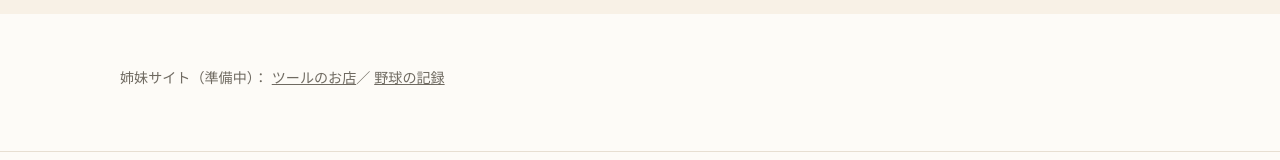
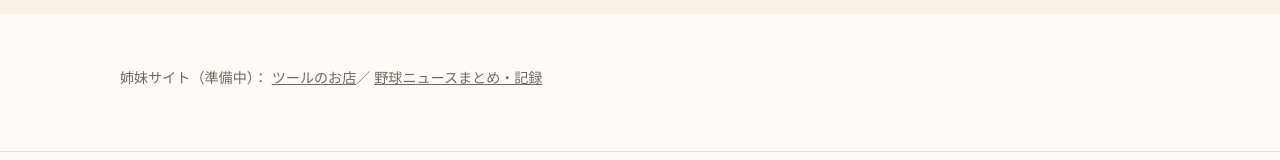
Before and after one commit to paguo750/paguo750.github.io, a plain HTML site: page links/index.html in a window 1280 px wide. Shown: the part 1639-1799 px from the top of the page. Drawn offline with Linux system fonts and the light colour scheme.

```diff
--- a/links/index.html
+++ b/links/index.html
@@ -139,7 +139,7 @@
           <p style="color:var(--ink-soft); font-size:0.88rem; margin:0">
             姉妹サイト（準備中）：
             <a href="https://tools.pug-o.jp/" target="_blank" rel="noopener">ツールのお店</a>／
-            <a href="https://baseball.pug-o.jp/" target="_blank" rel="noopener">野球の記録</a>
+            <a href="https://baseball.pug-o.jp/" target="_blank" rel="noopener">野球ニュースまとめ・記録</a>
           </p>
         </div>
       </section>
```
